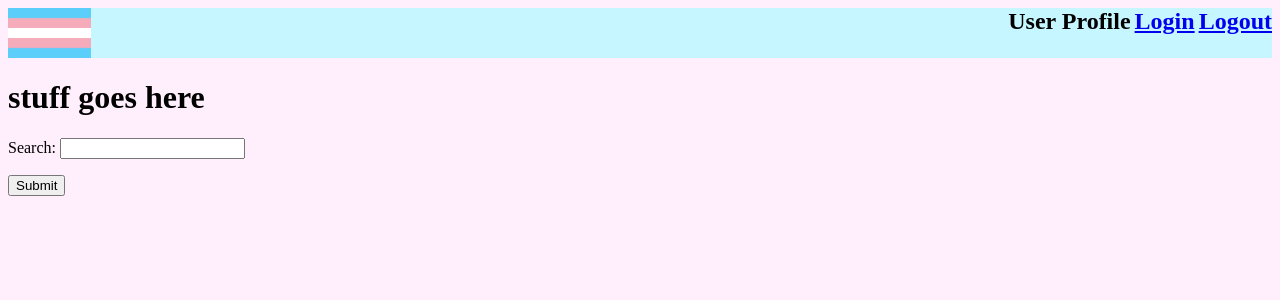
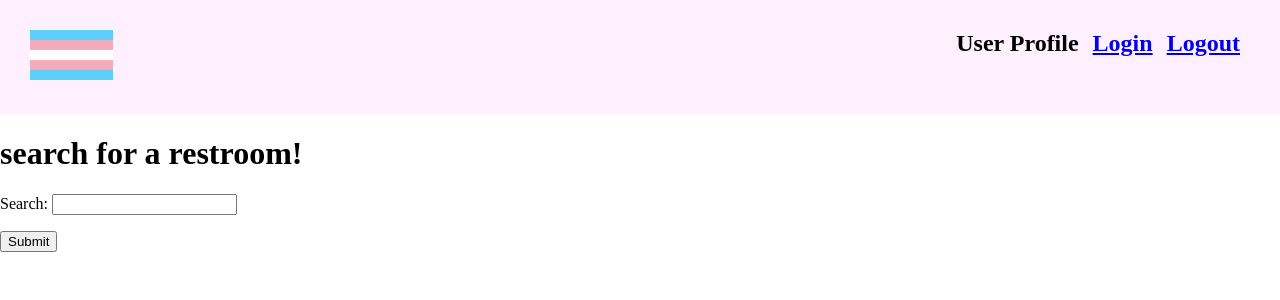
Before and after one commit to SerenaChandler/TransRoom, a Flask app: page / in a window 1280 px wide. Shown: the top 300 px of the page. Run offline with Flask 2, Linux system fonts and the light colour scheme.

Commit message:
changes margins

```diff
--- a/static/css/site.css
+++ b/static/css/site.css
@@ -5,14 +5,22 @@
 }
 
 #navbar{
-    background-color: rgb(198, 246, 255);
-    height: 50px;
     display: flex;
     justify-content: space-between;
 
 }
+.header{
+    background-color: rgb(255, 240, 255);
+    box-sizing: border-box;
+    width: 100%;
+    padding: 30px;
 
+}
+
+.navtext {
+    margin-right: 10px;
+}
 
 body{
-    background-color: rgb(255, 238, 251);
+   margin: 0;
 }
--- a/templates/base.html
+++ b/templates/base.html
@@ -8,14 +8,14 @@
   <link rel="stylesheet" href="../static/css/site.css">
   <title>{% block title %}{% endblock %}</title>
 </head>
-<header>
+<header class="header">
   <nav id="navbar">
     <a href="/"><img style="height: 50px; width: auto;" src="../static/img/trans flag simple.png"
         alt="image of the trans pride flad"></a>
     <div id="navtext">
-      <h2 style="display: inline">User Profile</h2>
-      <h2 style="display: inline"><a href="/login">Login</a></h2>
-      <h2 style="display: inline"><a href="/logout">Logout</a></h2>
+      <h2 class="navtext" style="display: inline">User Profile</h2>
+      <h2 class="navtext" style="display: inline"><a href="/login">Login</a></h2>
+      <h2 class="navtext" style="display: inline"><a href="/logout">Logout</a></h2>
     </div>
   </nav>
 </header>
--- a/templates/homepage.html
+++ b/templates/homepage.html
@@ -2,9 +2,12 @@
 
 {% block title %}Restroom Homepage{% endblock %}
 
+
+
+
 {% block body %}
 
-<h1>stuff goes here</h1>
+<h1>search for a restroom!</h1>
 <form action="/handle-search" id="search-form">
     <p>
         Search: <input id="search-text" type="text" name="search">
```
